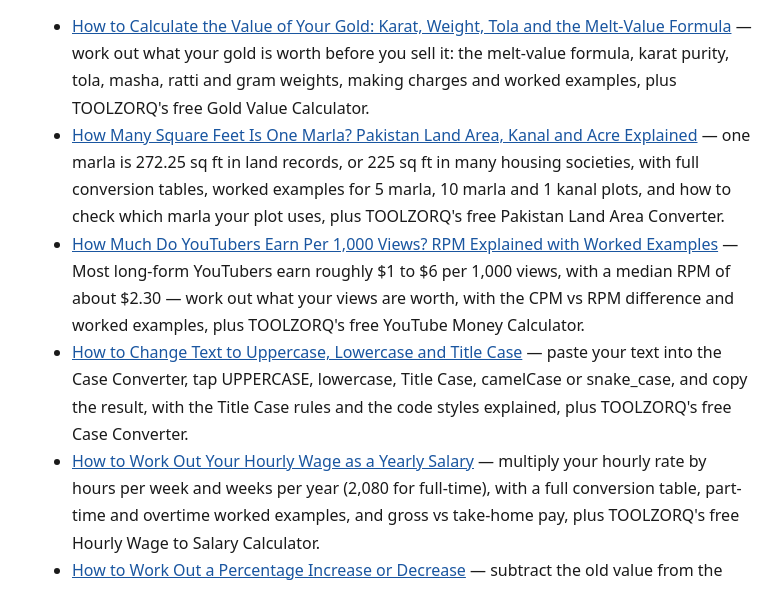
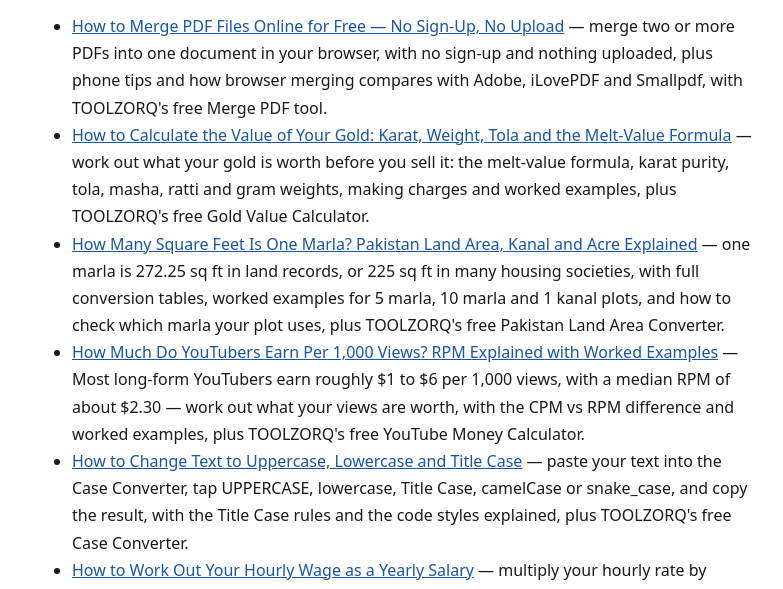
Before and after one commit to bitterammy/toolzorq, a plain HTML site: page guides/index.html in a window 1280 px wide. Shown: the part 209-798 px from the top of the page, without its empty margins (248-1031 px from the left). Drawn offline with Linux system fonts and the light colour scheme.

Commit message:
Update guides index: add merge PDF guide link

```diff
--- a/guides/index.html
+++ b/guides/index.html
@@ -17,6 +17,7 @@
 <h1>TOOLZORQ Guides</h1>
 <p>Practical guides to using TOOLZORQ's free tools well. Every tool runs in your browser, with no sign-up and no locked features.</p>
 <ul>
+<li><a href="https://basr.me/guides/how-to-merge-pdf-files-online-free.html">How to Merge PDF Files Online for Free — No Sign-Up, No Upload</a> — merge two or more PDFs into one document in your browser, with no sign-up and nothing uploaded, plus phone tips and how browser merging compares with Adobe, iLovePDF and Smallpdf, with TOOLZORQ's free Merge PDF tool.</li>
 <li><a href="https://basr.me/guides/how-to-calculate-the-value-of-your-gold.html">How to Calculate the Value of Your Gold: Karat, Weight, Tola and the Melt-Value Formula</a> — work out what your gold is worth before you sell it: the melt-value formula, karat purity, tola, masha, ratti and gram weights, making charges and worked examples, plus TOOLZORQ's free Gold Value Calculator.</li>
 <li><a href="https://basr.me/guides/how-many-square-feet-is-one-marla.html">How Many Square Feet Is One Marla? Pakistan Land Area, Kanal and Acre Explained</a> — one marla is 272.25 sq ft in land records, or 225 sq ft in many housing societies, with full conversion tables, worked examples for 5 marla, 10 marla and 1 kanal plots, and how to check which marla your plot uses, plus TOOLZORQ's free Pakistan Land Area Converter.</li>
 <li><a href="https://basr.me/guides/how-much-do-youtubers-earn-per-1000-views.html">How Much Do YouTubers Earn Per 1,000 Views? RPM Explained with Worked Examples</a> — Most long-form YouTubers earn roughly $1 to $6 per 1,000 views, with a median RPM of about $2.30 — work out what your views are worth, with the CPM vs RPM difference and worked examples, plus TOOLZORQ's free YouTube Money Calculator.</li>
```
